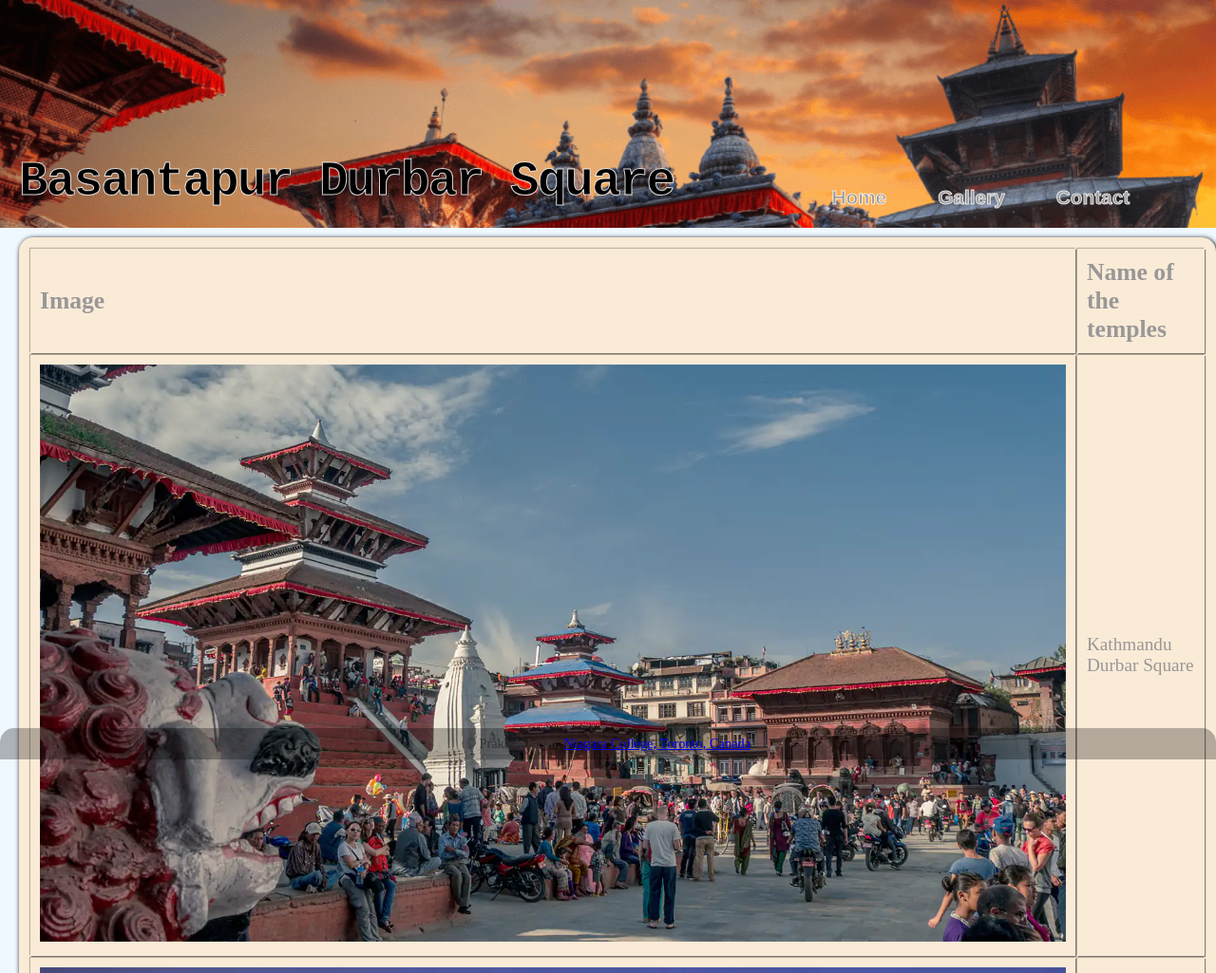
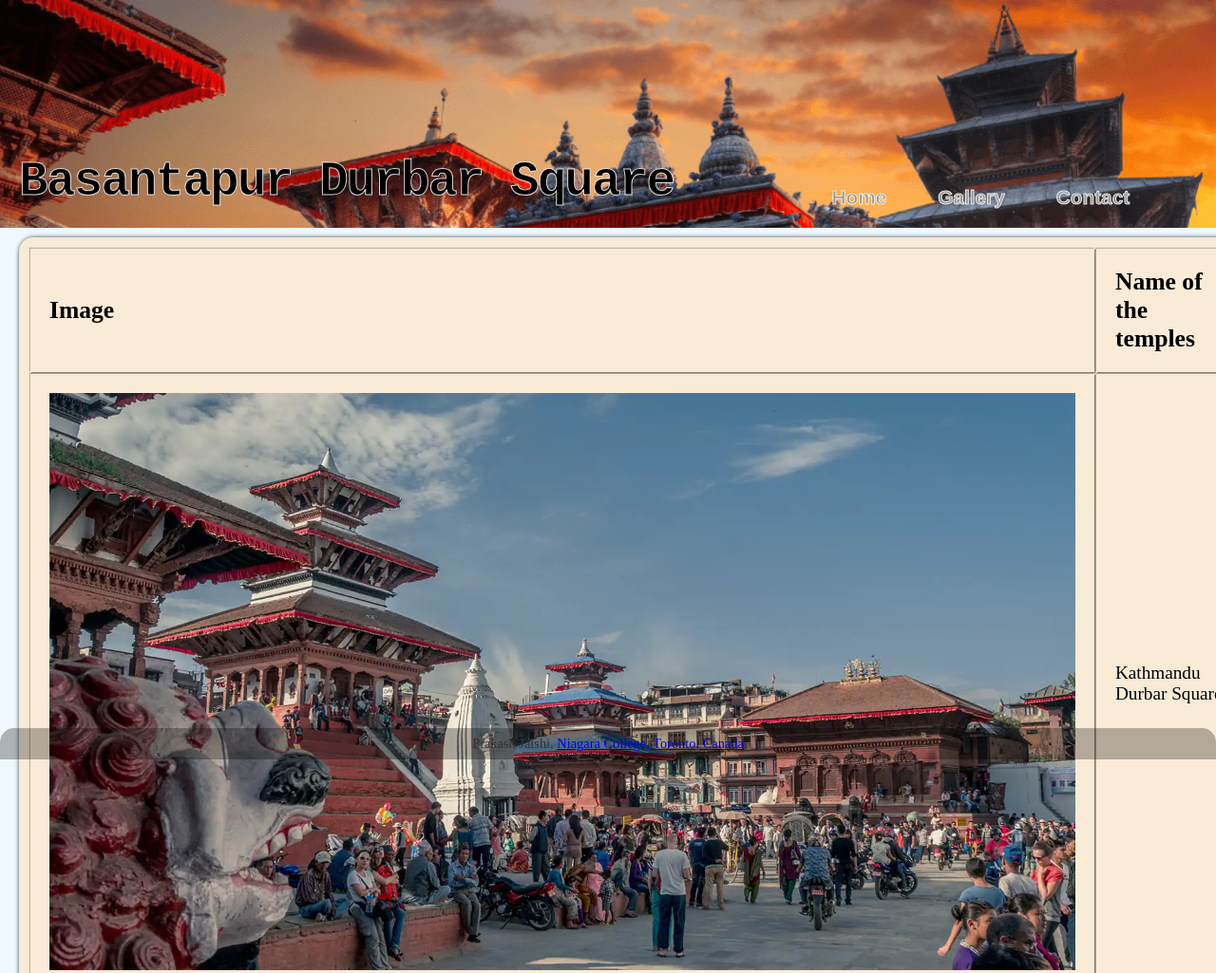
Before and after one commit to arunislive/Website_BasantapurDurbarSquare, a plain HTML site: page gallery.html in a window 1280 px wide. Shown: the top 1025 px of the page at 95% size. Drawn offline with Linux system fonts and the light colour scheme.

Commit message:
checking 2

```diff
--- a/gallery.html
+++ b/gallery.html
@@ -31,13 +31,14 @@
 
     </header>
     <main>
-        <table >
+
+        <table style="color: black;">
             <tr>
                 <th>Image</th>
                 <th>Name of the temples</th>
             </tr>
             <tr>
-                <td><img src="./images/The-magnificent-edifice-surrounding-the-Durbar-Square-eloquently-displays-the-Newar-peoples-centuries-long-artistic-and-craftsmanship-prowess..webp"
+                <td><img src="./images/1.webp"
                         alt="" >
                 </td>
                 <td>Kathmandu Durbar Square</td>
@@ -75,9 +76,10 @@
             </tr>
 
         </table>
+
     </main>
     <footer>
-        &copy; Prakash Jaishi, <a href="https://www.niagaracollege.ca/" target="_blank">Niagara College,
+         Prakash Jaishi, <a href="https://www.niagaracollege.ca/" target="_blank">Niagara College,
             Toronto, Canada</a>
     </footer>
     </div>
--- a/styles/style.css
+++ b/styles/style.css
@@ -108,7 +108,8 @@ main {
   margin-right: 20px;
   margin-left: 20px;
   margin-top: 10px;
-  height: 100vh;
+  margin-bottom: 30px;
+  min-height: 100vh;
   width: 100vw;
 }
 
@@ -196,7 +197,9 @@ footer {
   border-top-left-radius: 15px;
   border-top-right-radius: 15px;
   overflow: hidden;
+  /* margin-top: 50px; */
 }
+
 
 table {
   width: 96vw;
@@ -207,14 +210,15 @@ table {
   background-color: var(--cardColor);
   box-shadow: 1px 1px 5px 0.2px black;
   border-radius: 15px;
-  margin-bottom: 10px;
+  /* margin-bottom: 10px; */
 }
 
 table th,
 td {
-  box-shadow: 1px 1px 1px 0 rgba(0, 0, 0, 0.451), -1px -1px 1px 0 rgba(0, 0, 0, 0.25);
+  box-shadow: 1px 1px 1px 0 rgba(0, 0, 0, 0.451),
+    -1px -1px 1px 0 rgba(0, 0, 0, 0.25);
   border-collapse: collapse;
-  padding: 10px;
+  padding: 20px;
   font-size: 1.2rem;
 }
 
@@ -253,10 +257,10 @@ table tr td img {
   border-radius: 15px;
 }
 
-.contact-card a:hover{
-    background-color: rgb(1, 1, 156);
+.contact-card a:hover {
+  background-color: rgb(1, 1, 156);
 }
 
-.contact-card a::after{
-    display: none;
+.contact-card a::after {
+  display: none;
 }
```
Also changed, not shown: contact.html (+2 -3 lines), index.html (+1 -1 lines), images/1.webp (renamed from images/The-magnificent-edifice-surrounding-the-Durbar-Square-eloquently-displays-the-Newar-peoples-centuries-long-artistic-and-craftsmanship-prowess..webp).
